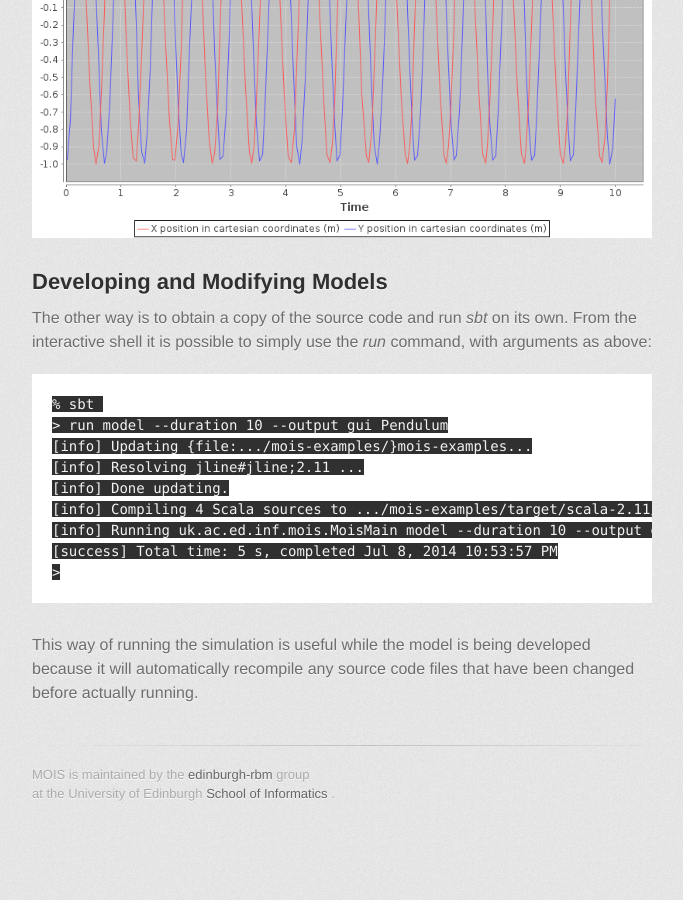
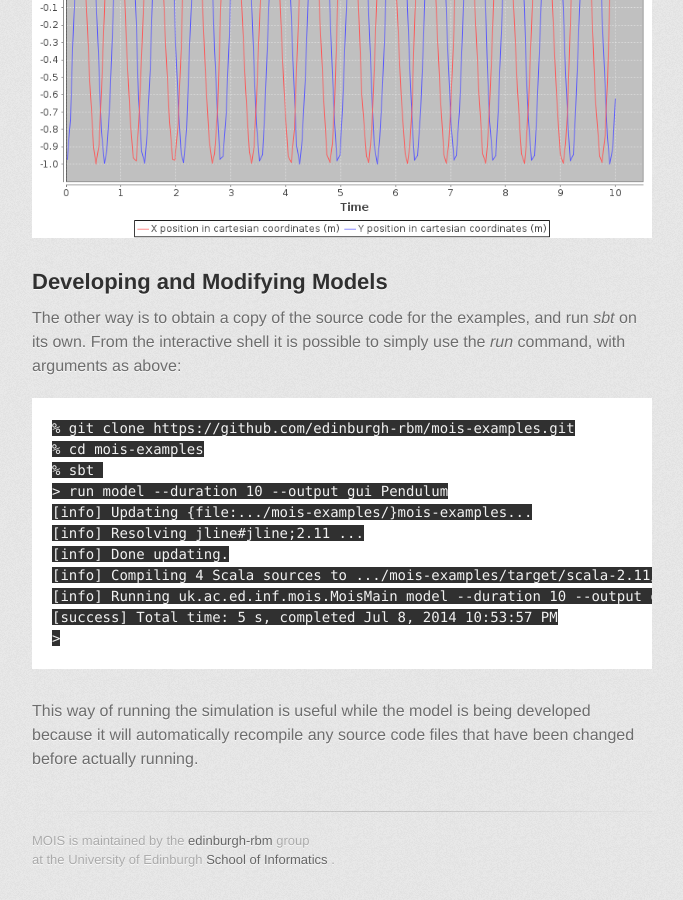
Before and after one commit to edinburgh-rbm/mois-examples, a Jekyll site: the page built from running.md, in a window 1280 px wide and 900 px high, scrolled down 3177 px. Shown: the whole window, without its empty margins (298-981 px from the left). Built offline with Jekyll 4.4.1, drawn with Linux system fonts in a browser that asks for light colours; some web fonts are replaced; a script that is not in the unit is left out; before the commit the page ends 4011 px from its top, so only the background shows below that.

Commit message:
add clone instructions

```diff
--- a/running.md
+++ b/running.md
@@ -143,11 +143,13 @@ Which produces this image:
 Developing and Modifying Models
 -------------------------------
 
-The other way is to obtain a copy of the source code and run *sbt* on
-its own. From the interactive shell it is possible to simply use the
-*run* command, with arguments as above:
+The other way is to obtain a copy of the source code for the examples,
+and run *sbt* on its own. From the interactive shell it is possible to
+simply use the *run* command, with arguments as above:
 
 ~~~~~
+% git clone https://github.com/edinburgh-rbm/mois-examples.git
+% cd mois-examples
 % sbt
 > run model --duration 10 --output gui Pendulum
 [info] Updating {file:.../mois-examples/}mois-examples...
```
